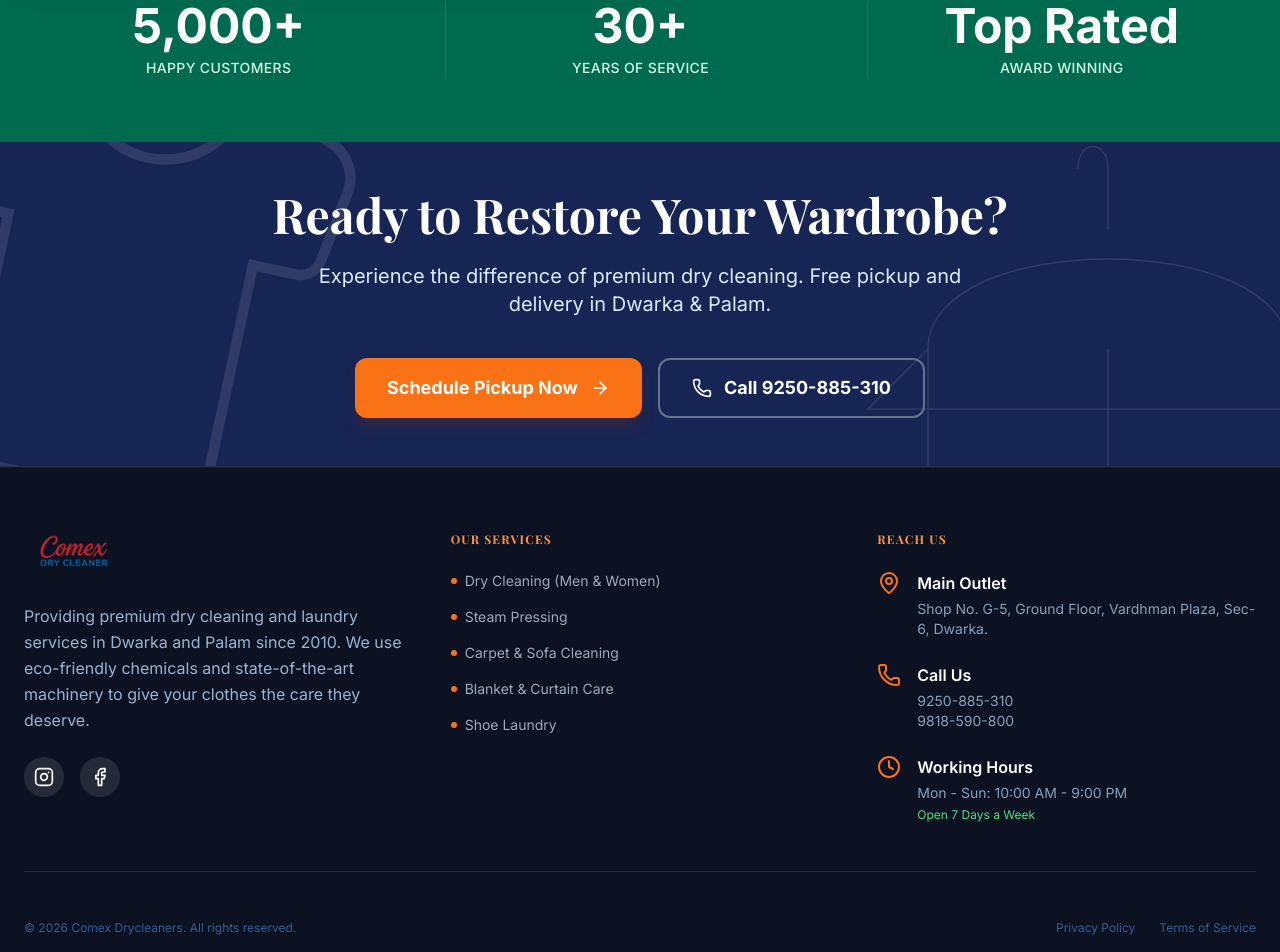
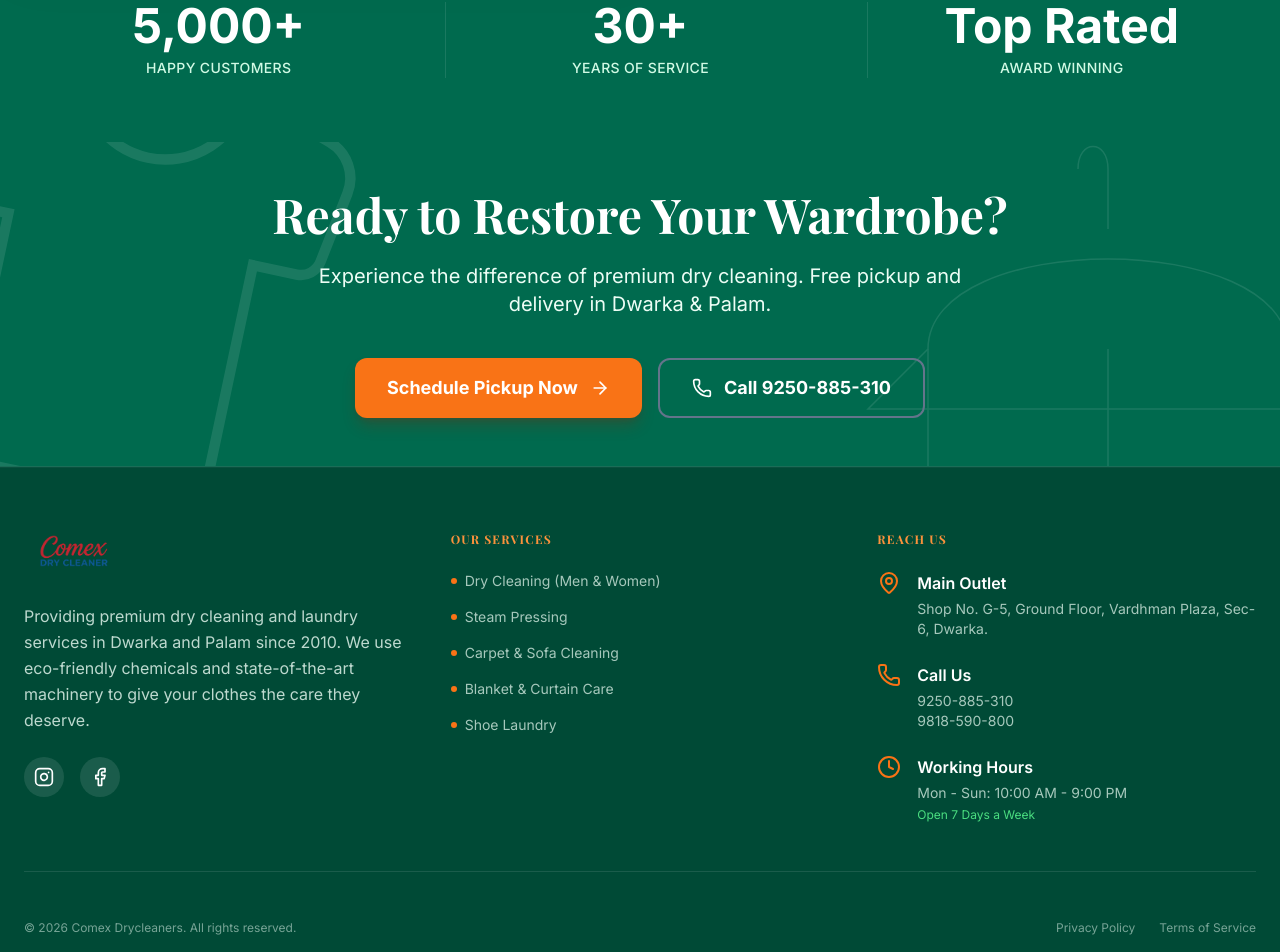
Before and after one commit to comexdryclean70/comex-dryclean-main-website, a Next.js app: page / in a window 1280 px wide. Shown: the part 4901-5853 px from the top of the page. Built offline with nearby package versions, Linux system fonts and the light colour scheme; a web font is replaced by a local one.

Commit message:
style: update CTA and Footer background to brand green

```diff
--- a/src/components/CallToAction.tsx
+++ b/src/components/CallToAction.tsx
@@ -6,7 +6,7 @@ import Link from "next/link";
 
 export default function CallToAction() {
     return (
-        <section className="relative py-12 px-6 bg-blue-950 overflow-hidden">
+        <section className="relative py-12 px-6 bg-[#006A4E] overflow-hidden">
             {/* Background Illustration - Subtle Line Art */}
             <div className="absolute inset-0 opacity-10 pointer-events-none">
                 <svg className="absolute right-[-10%] top-[-10%] w-[600px] h-[600px] stroke-white fill-none" viewBox="0 0 200 200" strokeWidth="0.5">
@@ -30,7 +30,7 @@ export default function CallToAction() {
                     <h2 className="text-4xl md:text-5xl font-bold text-white font-serif mb-6 leading-tight">
                         Ready to Restore Your Wardrobe?
                     </h2>
-                    <p className="text-blue-100 text-lg md:text-xl mb-10 max-w-2xl mx-auto leading-relaxed">
+                    <p className="text-emerald-50 text-lg md:text-xl mb-10 max-w-2xl mx-auto leading-relaxed">
                         Experience the difference of premium dry cleaning. Free pickup and delivery in Dwarka & Palam.
                     </p>
 
--- a/src/components/MainFooter.tsx
+++ b/src/components/MainFooter.tsx
@@ -4,7 +4,7 @@ import Image from "next/image";
 
 export default function MainFooter() {
     return (
-        <footer className="bg-slate-900 border-t border-white/10 relative">
+        <footer className="bg-[#005c44] border-t border-white/10 relative">
             {/* Visual Divider Line */}
             <hr className="border-white/5 w-full absolute top-0" />
 
@@ -17,7 +17,7 @@ export default function MainFooter() {
                         <div className="mb-8">
                             <Logo variant="dark" />
                         </div>
-                        <p className="text-blue-200/80 leading-relaxed mb-6 max-w-sm">
+                        <p className="text-emerald-50/80 leading-relaxed mb-6 max-w-sm">
                             Providing premium dry cleaning and laundry services in Dwarka and Palam since 2010. We use eco-friendly chemicals and state-of-the-art machinery to give your clothes the care they deserve.
                         </p>
                         <div className="flex gap-4">
@@ -33,7 +33,7 @@ export default function MainFooter() {
                     {/* Column 2: Services */}
                     <div>
                         <h3 className="text-lg font-bold mb-6 text-orange-400 uppercase tracking-widest text-xs">Our Services</h3>
-                        <ul className="space-y-4 text-sm text-blue-100/70">
+                        <ul className="space-y-4 text-sm text-emerald-50/70">
                             <li className="flex items-center gap-2">
                                 <span className="w-1.5 h-1.5 rounded-full bg-orange-500"></span> Dry Cleaning (Men & Women)
                             </li>
@@ -60,7 +60,7 @@ export default function MainFooter() {
                                 <MapPin className="w-6 h-6 text-orange-500 shrink-0" />
                                 <div>
                                     <p className="font-semibold text-white">Main Outlet</p>
-                                    <p className="text-sm text-blue-200/70 mt-1">
+                                    <p className="text-sm text-emerald-50/70 mt-1">
                                         Shop No. G-5, Ground Floor, Vardhman Plaza, Sec-6, Dwarka.
                                     </p>
                                 </div>
@@ -70,8 +70,8 @@ export default function MainFooter() {
                                 <Phone className="w-6 h-6 text-orange-500 shrink-0" />
                                 <div>
                                     <p className="font-semibold text-white">Call Us</p>
-                                    <a href="tel:9250885310" className="block text-sm text-blue-200/70 hover:text-white mt-1">9250-885-310</a>
-                                    <a href="tel:9818590800" className="block text-sm text-blue-200/70 hover:text-white">9818-590-800</a>
+                                    <a href="tel:9250885310" className="block text-sm text-emerald-50/70 hover:text-white mt-1">9250-885-310</a>
+                                    <a href="tel:9818590800" className="block text-sm text-emerald-50/70 hover:text-white">9818-590-800</a>
                                 </div>
                             </div>
 
@@ -79,7 +79,7 @@ export default function MainFooter() {
                                 <Clock className="w-6 h-6 text-orange-500 shrink-0" />
                                 <div>
                                     <p className="font-semibold text-white">Working Hours</p>
-                                    <p className="text-sm text-blue-200/70 mt-1">Mon - Sun: 10:00 AM - 9:00 PM</p>
+                                    <p className="text-sm text-emerald-50/70 mt-1">Mon - Sun: 10:00 AM - 9:00 PM</p>
                                     <p className="text-xs text-green-400 mt-1">Open 7 Days a Week</p>
                                 </div>
                             </div>
@@ -87,7 +87,7 @@ export default function MainFooter() {
                     </div>
                 </div>
 
-                <div className="max-w-7xl mx-auto flex flex-col md:flex-row justify-between items-center text-xs text-blue-400/50">
+                <div className="max-w-7xl mx-auto flex flex-col md:flex-row justify-between items-center text-xs text-emerald-50/50">
                     <p>&copy; {new Date().getFullYear()} Comex Drycleaners. All rights reserved.</p>
                     <div className="flex gap-6 mt-4 md:mt-0">
                         <a href="#" className="hover:text-white">Privacy Policy</a>
```
